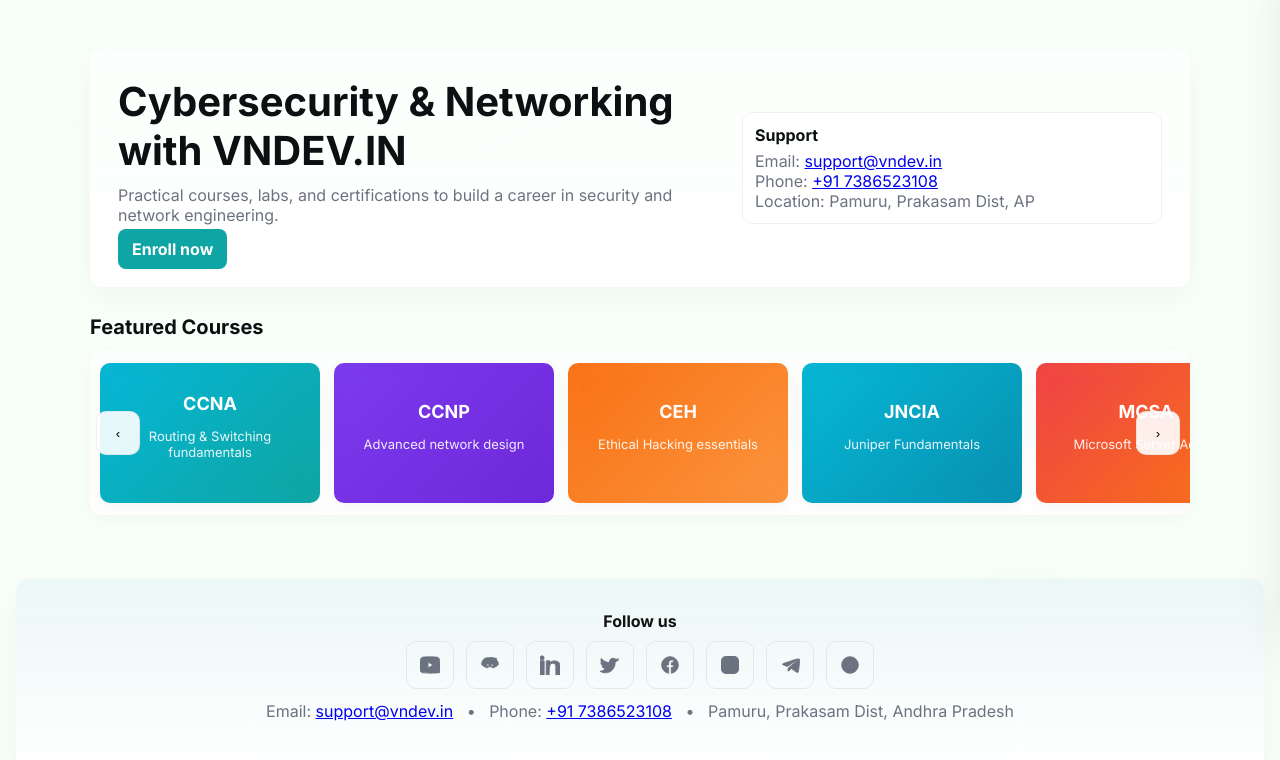
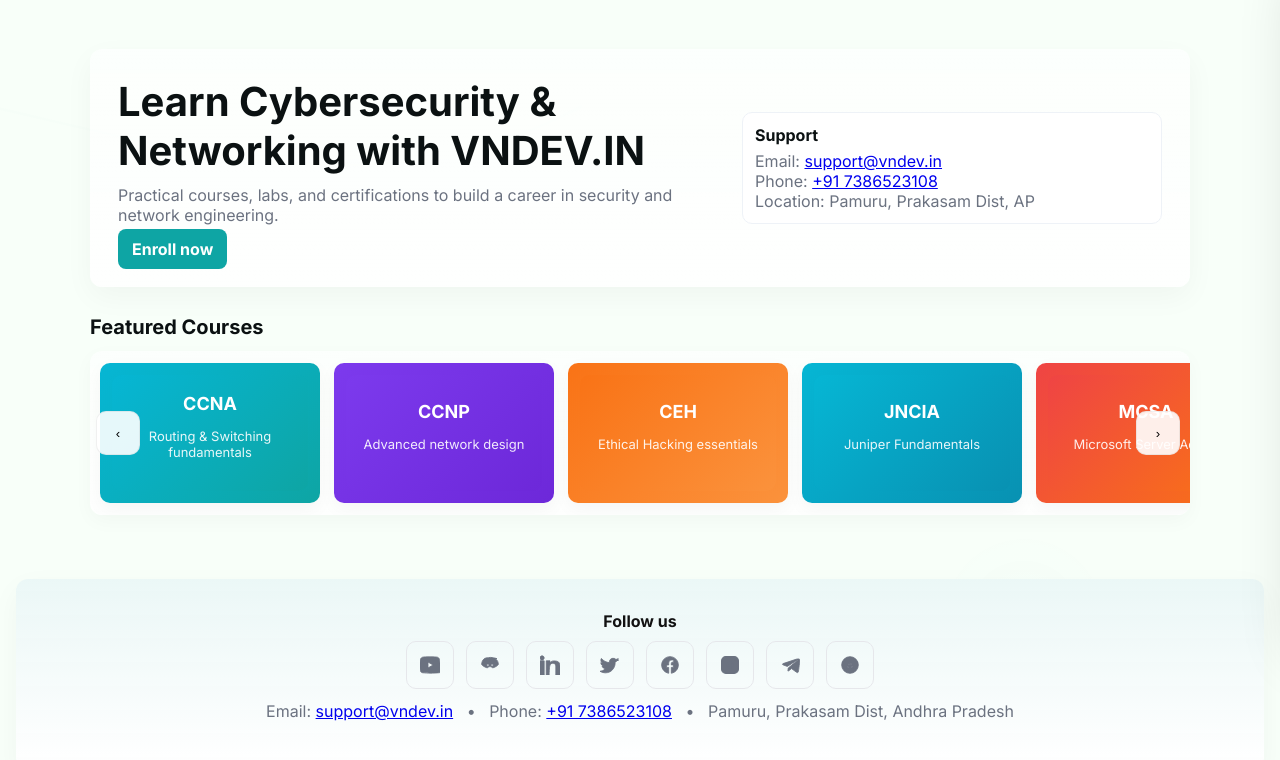
Before and after one commit to vndevireddy/vndev.in, a plain HTML site: page index.html in a window 1280 px wide. Shown: the part 118-878 px from the top of the page. Drawn offline with Linux system fonts and the light colour scheme.

Commit message:
Update index.html

```diff
--- a/index.html
+++ b/index.html
@@ -227,7 +227,7 @@
     <main>
       <section class="hero">
         <div>
-          <h1> Cybersecurity & Networking with VNDEV.IN</h1>
+          <h1> Learn Cybersecurity & Networking with VNDEV.IN</h1>
           <p class="muted">Practical courses, labs, and certifications to build a career in security and network engineering.</p>
           <div class="cta"><a class="btn" href="contact.html">Enroll now</a></div>
         </div>
```
